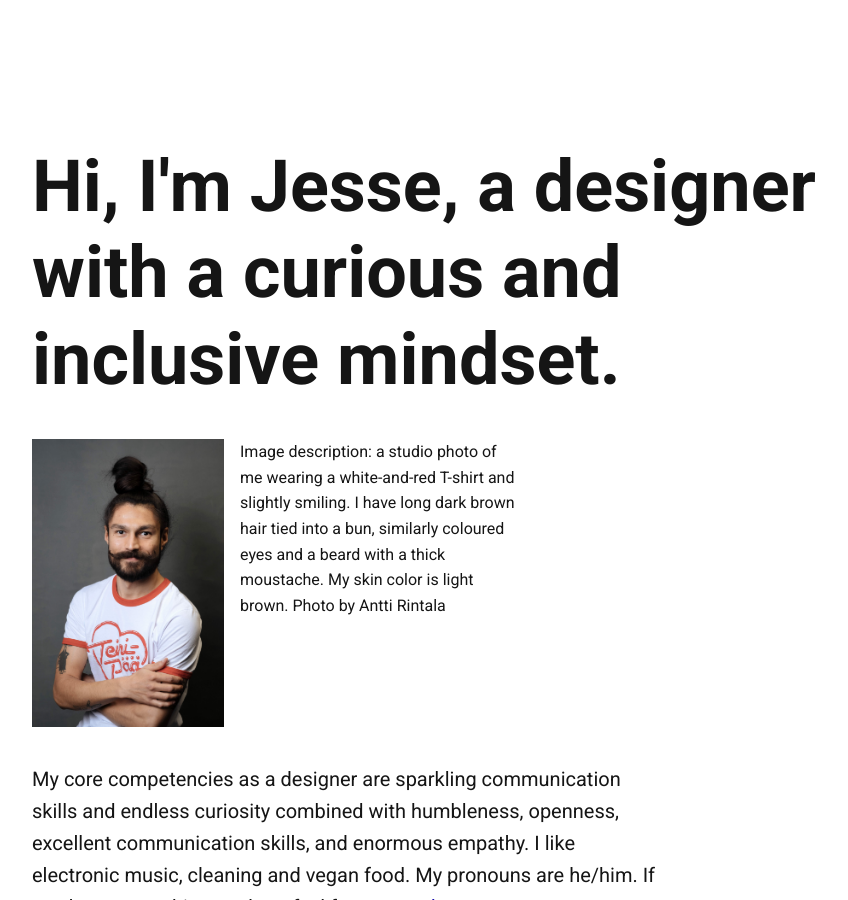
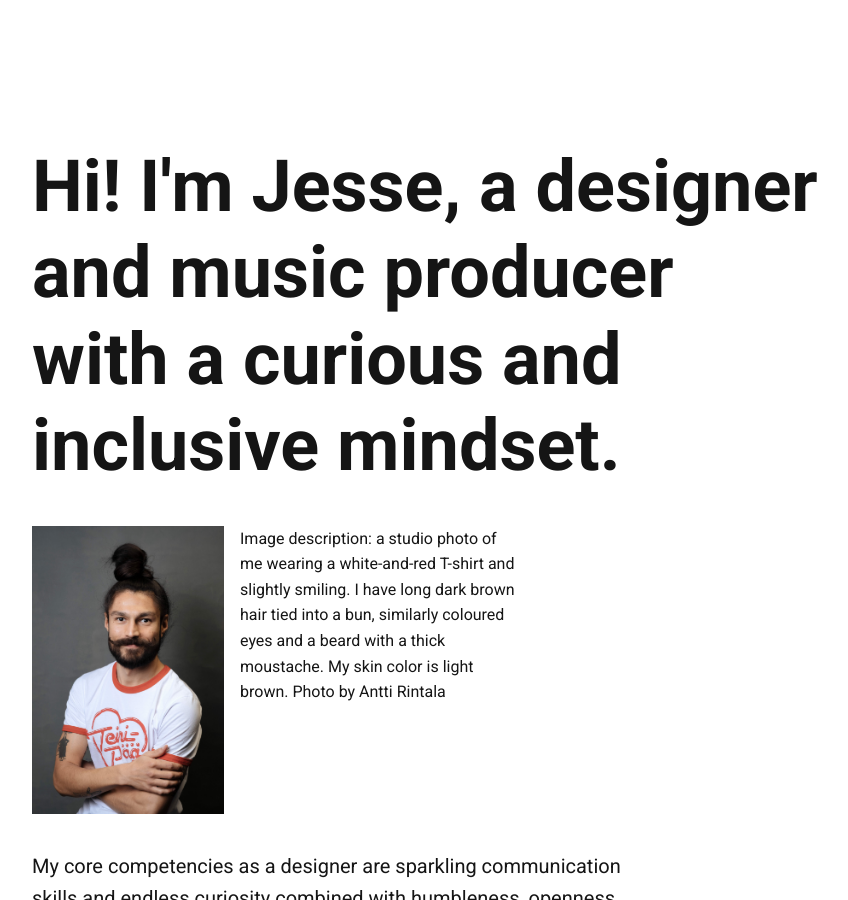
Before and after one commit to jesseu/jesseu.github.io, a Jekyll site: the page built from index.html, in a window 1280 px wide and 900 px high. Shown: the whole window, without its empty margins (128-976 px from the left). Built offline with Jekyll 4.4.1, drawn with Linux system fonts in a browser that asks for light colours; some of the changed text lies outside the part shown.

Commit message:
Update index.html

```diff
--- a/index.html
+++ b/index.html
@@ -5,7 +5,7 @@ title: Jesse Ukkonen
 
 	<div class="row">
 		<div class="ten columns" style="margin-top: 15%">
-		<h1>Hi, I'm Jesse, a designer with a curious and inclusive mindset.</h1>
+		<h1>Hi! I'm Jesse, a designer and music producer with a curious and inclusive mindset.</h1>
 	      	</div>
 	</div>
 
```
Also changed, not shown: other parts of index.html (+2 -0 lines).
